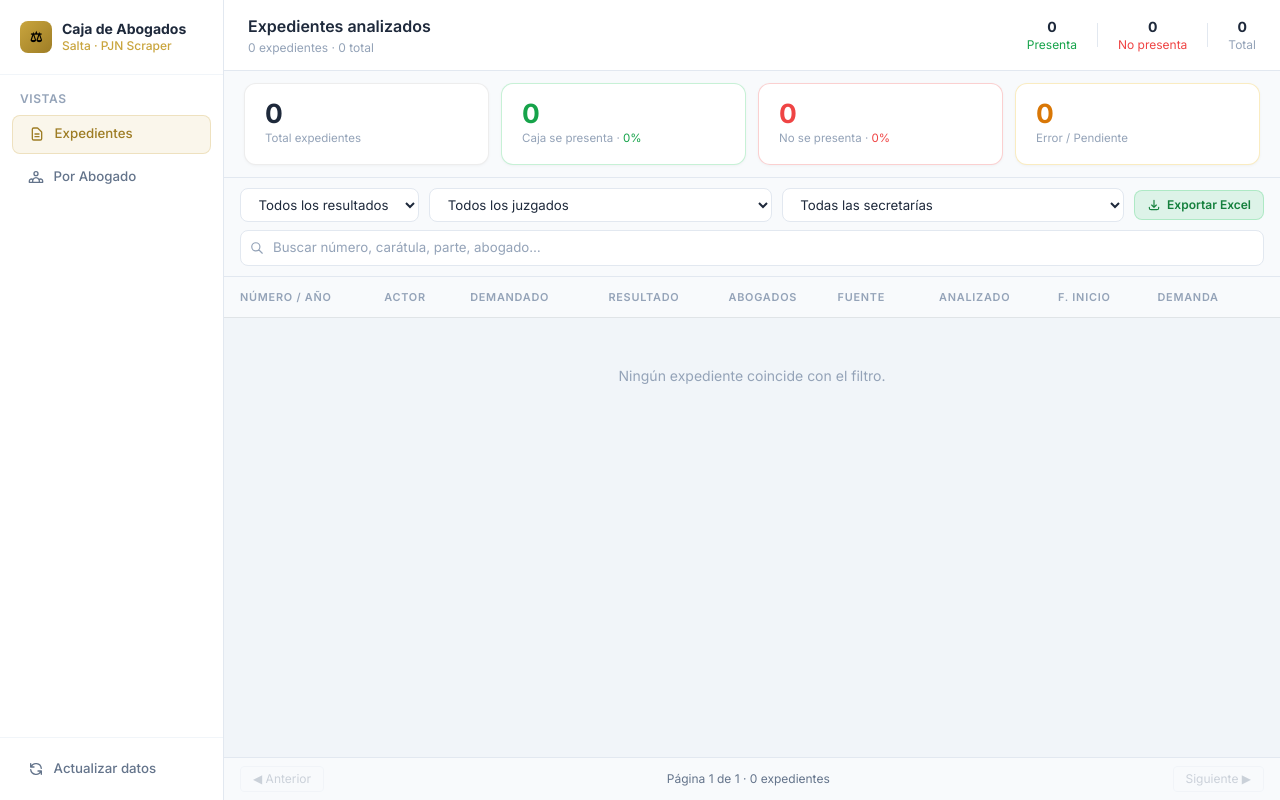
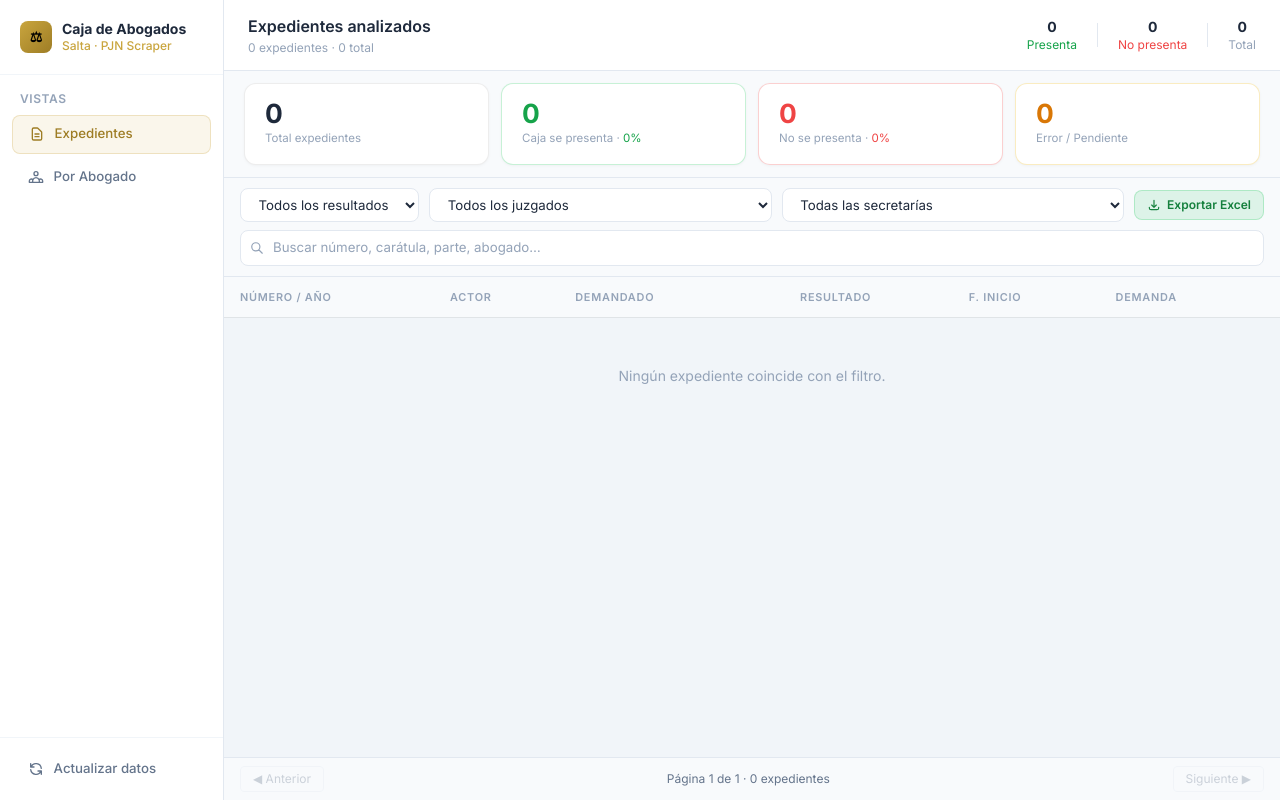
Before and after one commit to OctavioGalvan5/filtro-expedientes-pjn, a FastAPI app: page / in a window 1280 px wide. Run offline with FastAPI, Linux system fonts and the light colour scheme; data that the repository does not hold is empty; some libraries are stand-ins or nearby versions.

Commit message:
style: ocultar columnas Abogados, Fuente y Analizado de tabla expedientes
Co-Authored-By: Claude Sonnet 4.6 <noreply@anthropic.com>

```diff
--- a/templates/index.html
+++ b/templates/index.html
@@ -261,9 +261,6 @@
                   <th class="text-left">Actor</th>
                   <th class="text-left">Demandado</th>
                   <th class="text-center">Resultado</th>
-                  <th class="text-center">Abogados</th>
-                  <th class="text-left">Fuente</th>
-                  <th class="text-center">Analizado</th>
                   <th class="text-center">F. Inicio</th>
                   <th class="text-center">Demanda</th>
                   <th class="text-center"></th>
@@ -290,12 +287,6 @@
                             :class="{'badge-si':exp.caja_se_presenta==='Si','badge-no':exp.caja_se_presenta==='No','badge-err':!['Si','No'].includes(exp.caja_se_presenta)}"
                             x-text="exp.caja_se_presenta||'—'"></span>
                     </td>
-                    <td class="px-4 py-2.5 text-center text-slate-500"
-                        x-text="(exp.participantes||[]).reduce((s,p)=>s+(p.abogados||[]).length,0)"></td>
-                    <td class="px-4 py-2.5 text-slate-400 text-xs truncate max-w-[120px]"
-                        x-text="exp.fuente||'—'"></td>
-                    <td class="px-4 py-2.5 text-slate-400 text-xs font-mono text-center"
-                        x-text="(exp.fecha_analisis||'').substring(0,10)"></td>
                     <td class="px-4 py-2.5 text-slate-500 text-xs font-mono text-center"
                         x-text="exp.fecha_inicio || '—'"></td>
                     <td class="px-2 py-2.5 text-center" @click.stop>
@@ -326,7 +317,7 @@
                   </tr>
                 </template>
                 <tr x-show="expedientesPagina.length===0">
-                  <td colspan="10" class="px-4 py-12 text-center text-slate-400 text-sm">
+                  <td colspan="7" class="px-4 py-12 text-center text-slate-400 text-sm">
                     Ningún expediente coincide con el filtro.
                   </td>
                 </tr>
```
